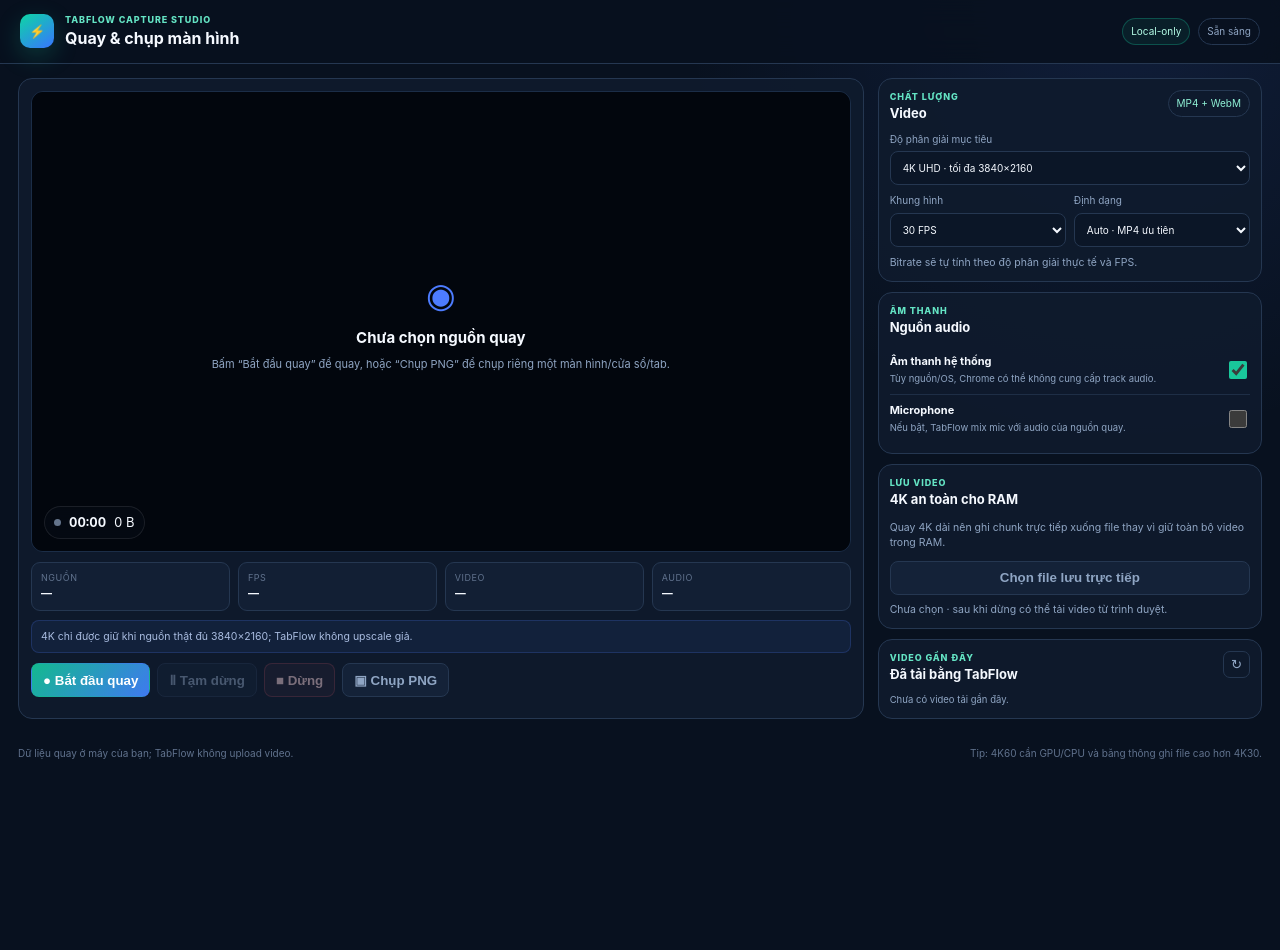
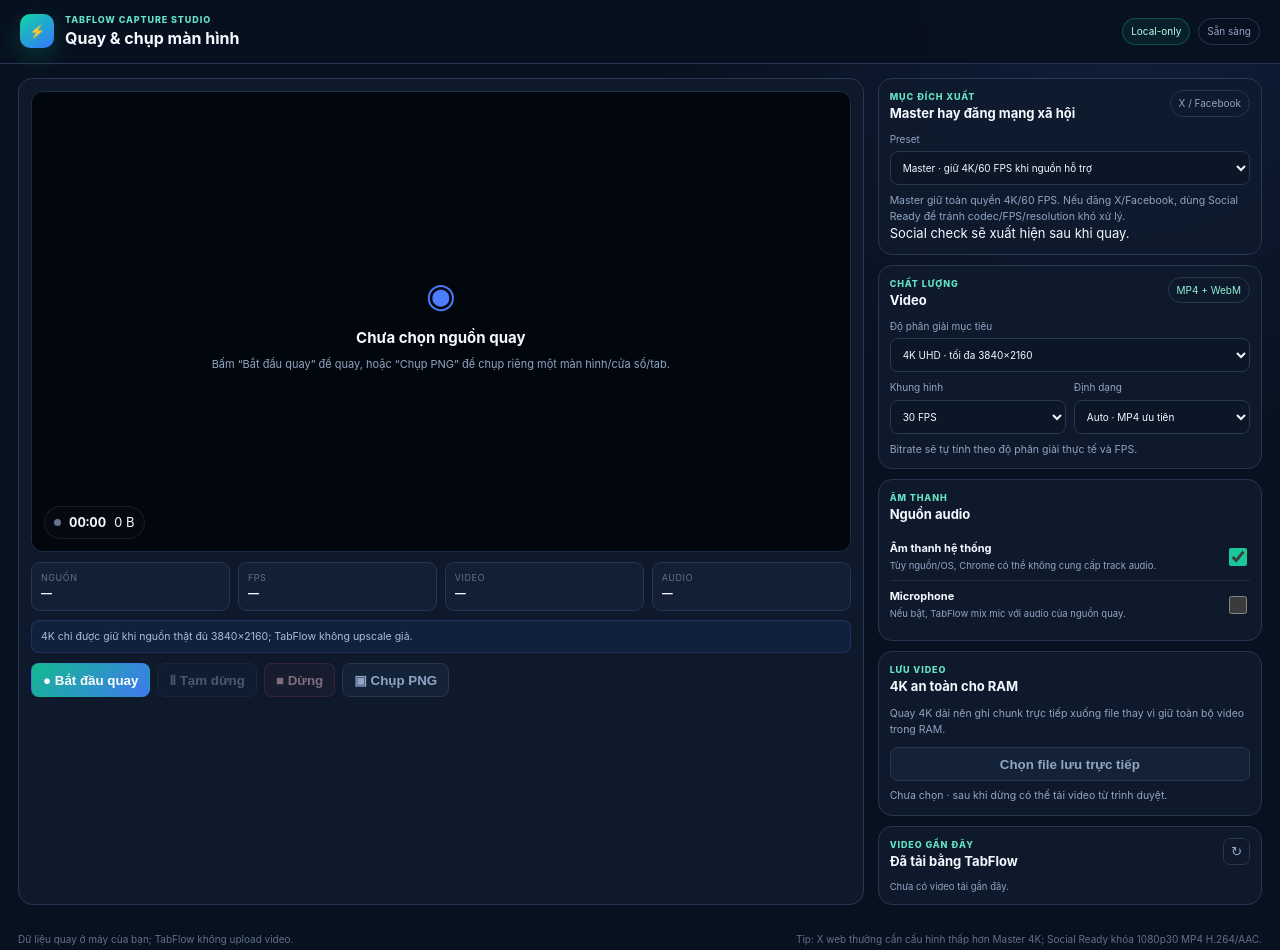
Before and after one commit to Thunderkill016/chatgpt-tabflow, a website with bundled scripts: page recorder/index.html in a window 1280 px wide. Before the commit the page ends 800 px from the top, so only its background shows below. Built offline with nearby package versions, Linux system fonts and the light colour scheme; no server answers.

Commit message:
feat(recorder): add social-ready publish presets

```diff
--- a/recorder/index.html
+++ b/recorder/index.html
@@ -56,6 +56,26 @@
       </section>
 
       <aside class="settings-panel">
+        <section class="settings-card social-card">
+          <div class="section-head">
+            <div>
+              <div class="eyebrow">MỤC ĐÍCH XUẤT</div>
+              <h2>Master hay đăng mạng xã hội</h2>
+            </div>
+            <span class="mini-pill social-pill">X / Facebook</span>
+          </div>
+          <label class="field">
+            <span>Preset</span>
+            <select id="publish-profile-select">
+              <option value="master" selected>Master · giữ 4K/60 FPS khi nguồn hỗ trợ</option>
+              <option value="social">Social Ready · Facebook + X · 1080p30 H.264/AAC</option>
+              <option value="x-free">X Free · Social Ready + tự dừng ở 2:19</option>
+            </select>
+          </label>
+          <div id="publish-profile-note" class="hint">Master giữ toàn quyền 4K/60 FPS. Nếu đăng X/Facebook, dùng Social Ready để tránh codec/FPS/resolution khó xử lý.</div>
+          <div id="social-compatibility" class="social-compatibility" data-state="neutral">Social check sẽ xuất hiện sau khi quay.</div>
+        </section>
+
         <section class="settings-card">
           <div class="section-head">
             <div>
@@ -155,11 +175,12 @@
 
     <footer class="studio-footer">
       <span id="status-message">Dữ liệu quay ở máy của bạn; TabFlow không upload video.</span>
-      <span>Tip: 4K60 cần GPU/CPU và băng thông ghi file cao hơn 4K30.</span>
+      <span>Tip: X web thường cần cấu hình thấp hơn Master 4K; Social Ready khóa 1080p30 MP4 H.264/AAC.</span>
     </footer>
   </div>
   <canvas id="capture-canvas" hidden></canvas>
   <script type="module" src="recorder.js"></script>
   <script type="module" src="screenshot-controller.js"></script>
+  <script type="module" src="social-controller.js"></script>
 </body>
 </html>
```
